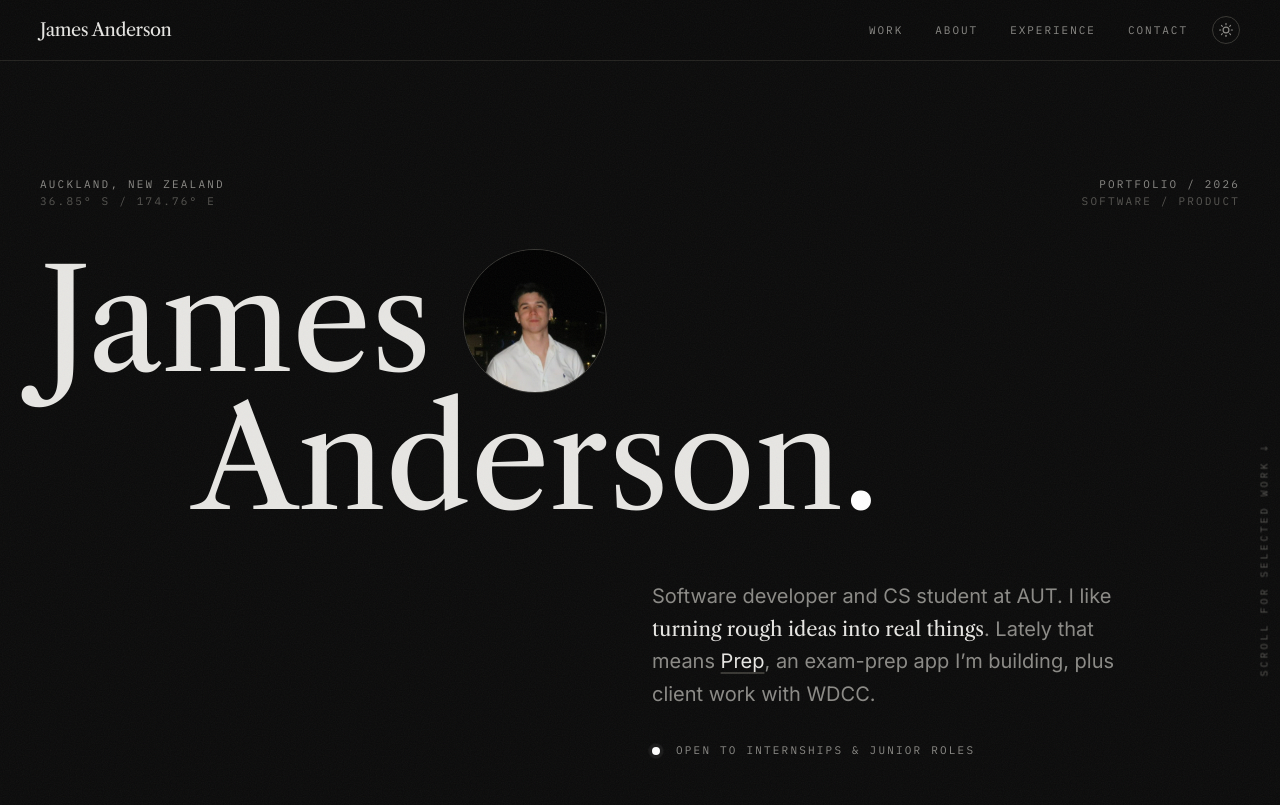
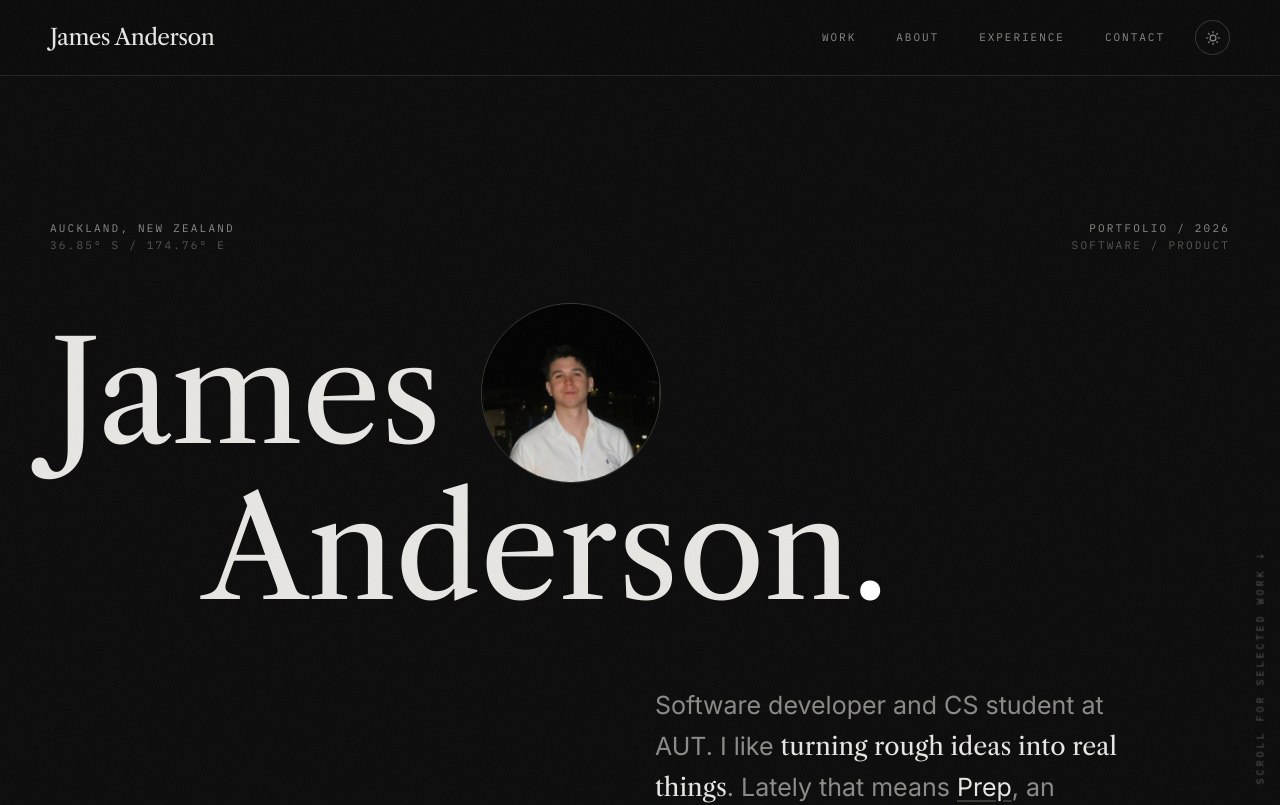
Before and after one commit to jAnderson2362/Portfolio-Website, a Next.js app: page / in a window 1280 px wide. Shown: the top 805 px of the page. Built offline with nearby package versions, Linux system fonts and the light colour scheme.

Commit message:
Update global.css

```diff
--- a/src/app/globals.css
+++ b/src/app/globals.css
@@ -48,6 +48,7 @@
 
 html {
   scroll-behavior: smooth;
+  font-size: 125%;
 }
 
 body {
```
